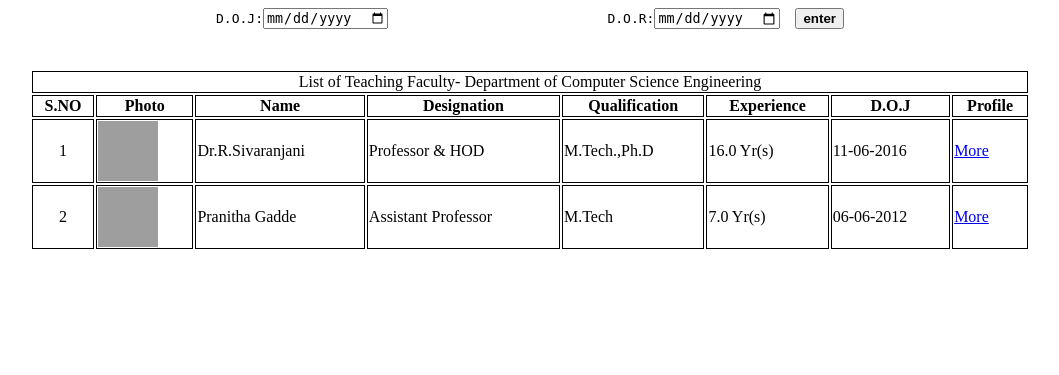
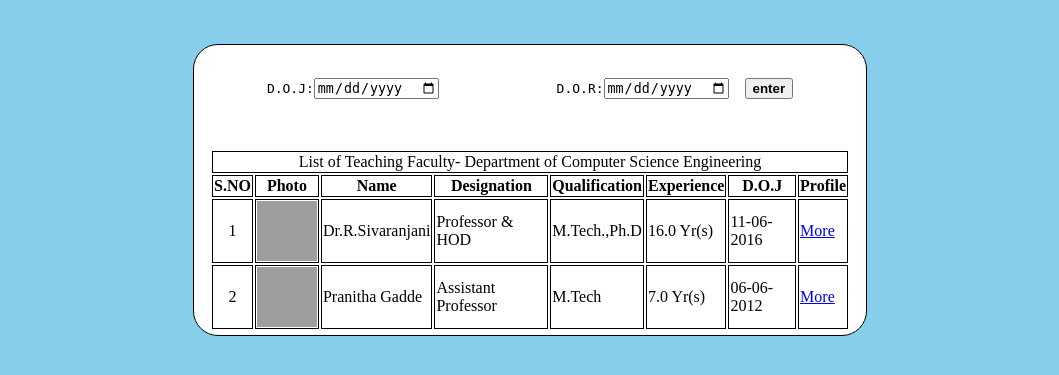
Before and after one commit to yogesh9d/Faculty-profile-management, a PHP site: page /fp.html in a window 1280 px wide. Shown: the top 375 px of the page, without its empty margins (110-1169 px from the left). Run offline with PHP 8.4, Linux system fonts and the light colour scheme; grey boxes are pictures that could not be loaded.

Commit message:
Add files via upload

```diff
--- a/f.css
+++ b/f.css
@@ -6,6 +6,18 @@ table
 {
 position: absolute;
 left: 50%;
-top: 20%;
+top: 30%;
 transform: translate(-50%,-50%);
 }
+.outer{
+border : 1px solid black;
+width:50%;
+
+text-align:center;
+padding: 20px;
+margin:auto;
+background-color:rgb(255, 255, 255);
+left: 50%;
+height:250px;
+border-radius:25px;
+}
--- a/fp.html
+++ b/fp.html
@@ -2,10 +2,13 @@
 <head><title></title>
 <link rel="stylesheet" type="text/css" href="f.css">
 </head>
-<body>
-    <pre><center>D.O.J:<input type="date">                            D.O.R:<input type="date">  <button type="button"><b>enter</b></button></center></pre>
+<body bgcolor="87ceeb">
+<br>
+<br>
+<div class="outer">
+ <pre><center>D.O.J:<input type="date">               D.O.R:<input type="date">  <button type="button"><b>enter</b></button></center></pre>
 
-<table  width ="1000" class="table" >
+<table bgcolor= "ffffff"  class="table" >
 <tr>
 <td colspan="8"><center>List of Teaching Faculty- Department of Computer Science Engineering</center></td>
 </tr>
@@ -40,6 +43,6 @@
 <td><a href="javascript:void(0);" onclick="PopupCenter('FacultyProfile.php?facid=403','Staff Profiles',800,800);">More</a></td>
 </tr>
 </table>
-
+</div>
 </body>
 </html>
```
